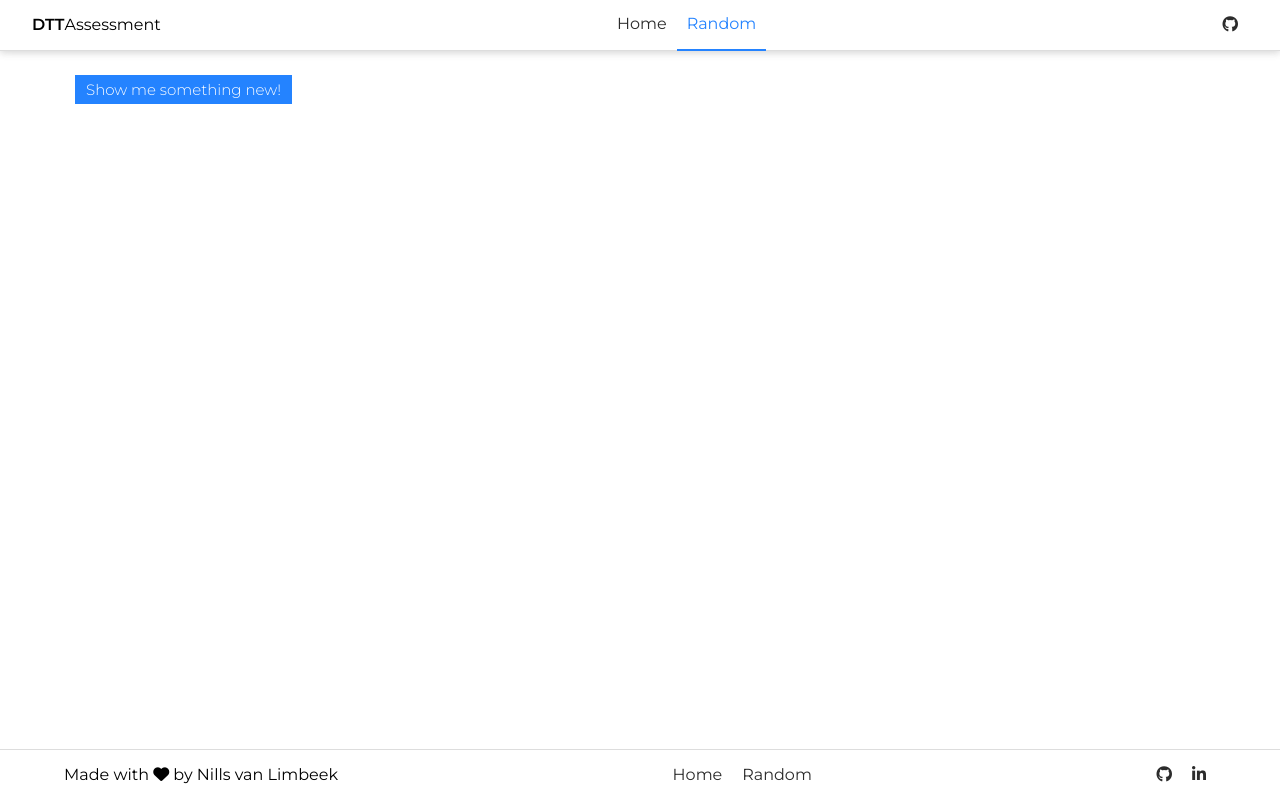
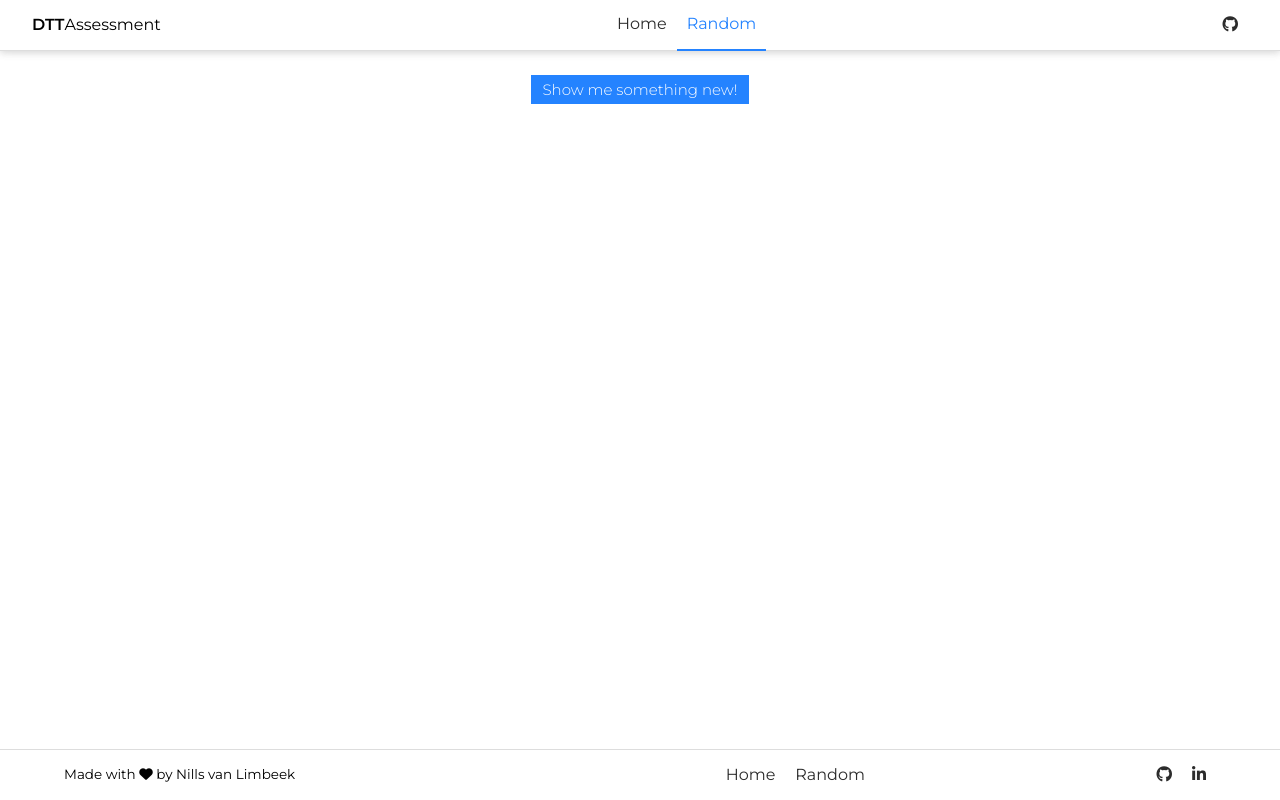
Before and after one commit to NillsvanLimbeek/dtt-assessment, a Vue app: page /random in a window 1280 px wide. Built offline with nearby package versions, Linux system fonts and the light colour scheme; no server answers.

Commit message:
added randomNumbers function

```diff
--- a/src/components/footer/Footer.scss
+++ b/src/components/footer/Footer.scss
@@ -31,3 +31,14 @@
         }
     }
 }
+
+.footer__text {
+    flex: 0 0 33%;
+    font-size: 1.35rem;
+}
+
+@media (max-width: 425px) {
+    .footer__text {
+        display: none;
+    }
+}
--- a/src/components/footer/Footer.vue
+++ b/src/components/footer/Footer.vue
@@ -1,7 +1,9 @@
 <template>
     <div class="footer">
         <div class="footer__wrapper">
-            <p>Made with <i class="fas fa-heart"></i> by Nills van Limbeek</p>
+            <p class="footer__text">
+                Made with <i class="fas fa-heart"></i> by Nills van Limbeek
+            </p>
 
             <div class="footer__links">
                 <ul>
--- a/src/components/navigation/Navigation.scss
+++ b/src/components/navigation/Navigation.scss
@@ -53,3 +53,9 @@
     color: var(--color-blue);
     border-bottom: 2px solid var(--color-blue);
 }
+
+@media (max-width: 425px) {
+    .nav__title {
+        display: none;
+    }
+}
--- a/src/lib/utils/randomNumbers.ts
+++ b/src/lib/utils/randomNumbers.ts
@@ -2,9 +2,9 @@ export function randomNumbers(count: number, max: number) {
     // set only accepts unique values
     const numbers = new Set<number>();
 
-    for (let i = 1; i <= count; i++) {
+    for (let i = 1; i <= count + 2; i++) {
         numbers.add(Math.ceil(Math.random() * max));
     }
 
-    return [...numbers];
+    return [...numbers].slice(0, count);
 }
--- a/src/styling/base/_typography.scss
+++ b/src/styling/base/_typography.scss
@@ -9,3 +9,9 @@ body {
     font-family: 'Montserrat', sans-serif;
     font-size: 1.6rem;
 }
+
+@media (max-width: 576px) {
+    html {
+        font-size: 50%;
+    }
+}
--- a/src/views/episode-detail/EpisodeDetail.vue
+++ b/src/views/episode-detail/EpisodeDetail.vue
@@ -27,7 +27,7 @@ export default Vue.extend({
 
     props: {
         id: {
-            type: Number,
+            type: [Number, String],
             required: true,
             default: null,
         },
--- a/src/views/location-detail/LocationDetail.vue
+++ b/src/views/location-detail/LocationDetail.vue
@@ -66,7 +66,6 @@ export default Vue.extend({
         async fetchLocation() {
             const data = await fetchData<Location>(`location/${this.id}`);
             this.location = data;
-            console.log(data);
 
             this.fetchCharacters();
             this.fetchRelated();
--- a/src/views/random/Random.scss
+++ b/src/views/random/Random.scss
@@ -4,6 +4,6 @@
     padding-top: 7.5rem;
 }
 
-.random button {
-    align-items: center;
+.random__button {
+    @include flex-center;
 }
--- a/src/views/random/Random.vue
+++ b/src/views/random/Random.vue
@@ -1,8 +1,10 @@
 <template>
     <div class="random">
-        <Button @click="fetchRandomData" button-class="button__secondary"
-            >Show me something new!</Button
-        >
+        <div class="random__button">
+            <Button @click="fetchRandomData" button-class="button__secondary"
+                >Show me something new!</Button
+            >
+        </div>
 
         <CharacterDetail v-if="section === 'character'" :id="randomData.id" />
         <LocationDetail v-if="section === 'location'" :id="randomData.id" />
@@ -64,7 +66,6 @@ export default Vue.extend({
 
             this.section = section;
             this.randomData = data;
-            console.log(this.randomData);
         },
     },
 
```
